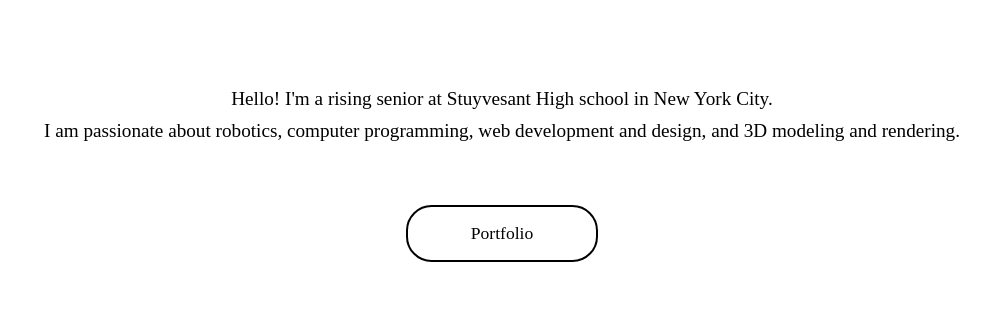
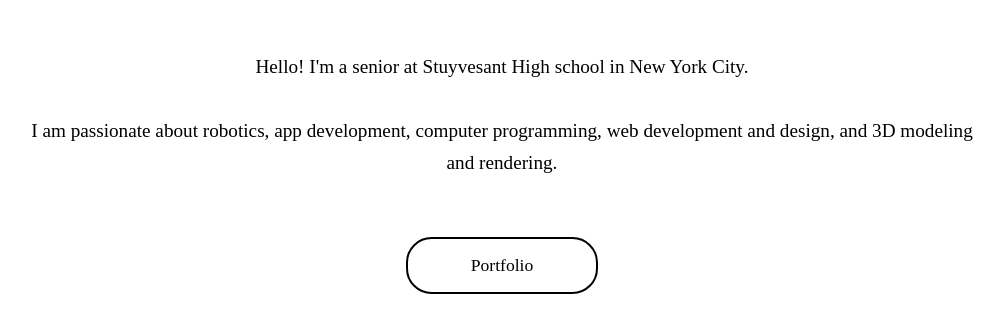
Before and after one commit to pserb/pserb-me-2024, a Next.js app: page / in a window 1280 px wide. Shown: the part 1365-1698 px from the top of the page, without its empty margins (138-1142 px from the left). Built offline with nearby package versions, Linux system fonts and the light colour scheme.

Commit message:
updated info

```diff
--- a/pages/index.js
+++ b/pages/index.js
@@ -18,8 +18,8 @@ export default function Home() {
         </div>
 
         <div className={home.text}>
-          <p>Hello! I&apos;m a rising senior at Stuyvesant High school in New York City.<br/>
-          I am passionate about robotics, computer programming, web development and design, and 3D modeling and rendering.</p>
+          <p>Hello! I&apos;m a senior at Stuyvesant High school in New York City.<br/><br/>
+          I am passionate about robotics, app development, computer programming, web development and design, and 3D modeling and rendering.</p>
           <p></p>
           <Link href="/portfolio"><button className={home.button}>Portfolio</button></Link>
         </div>
--- a/styles/Home.module.scss
+++ b/styles/Home.module.scss
@@ -89,6 +89,7 @@
       line-height: 2rem;
       font-size: 1.2rem;
       min-height: 100vh;
+      max-width: 80%;
       flex: 1;
       display: flex;
       flex-direction: column;
```
